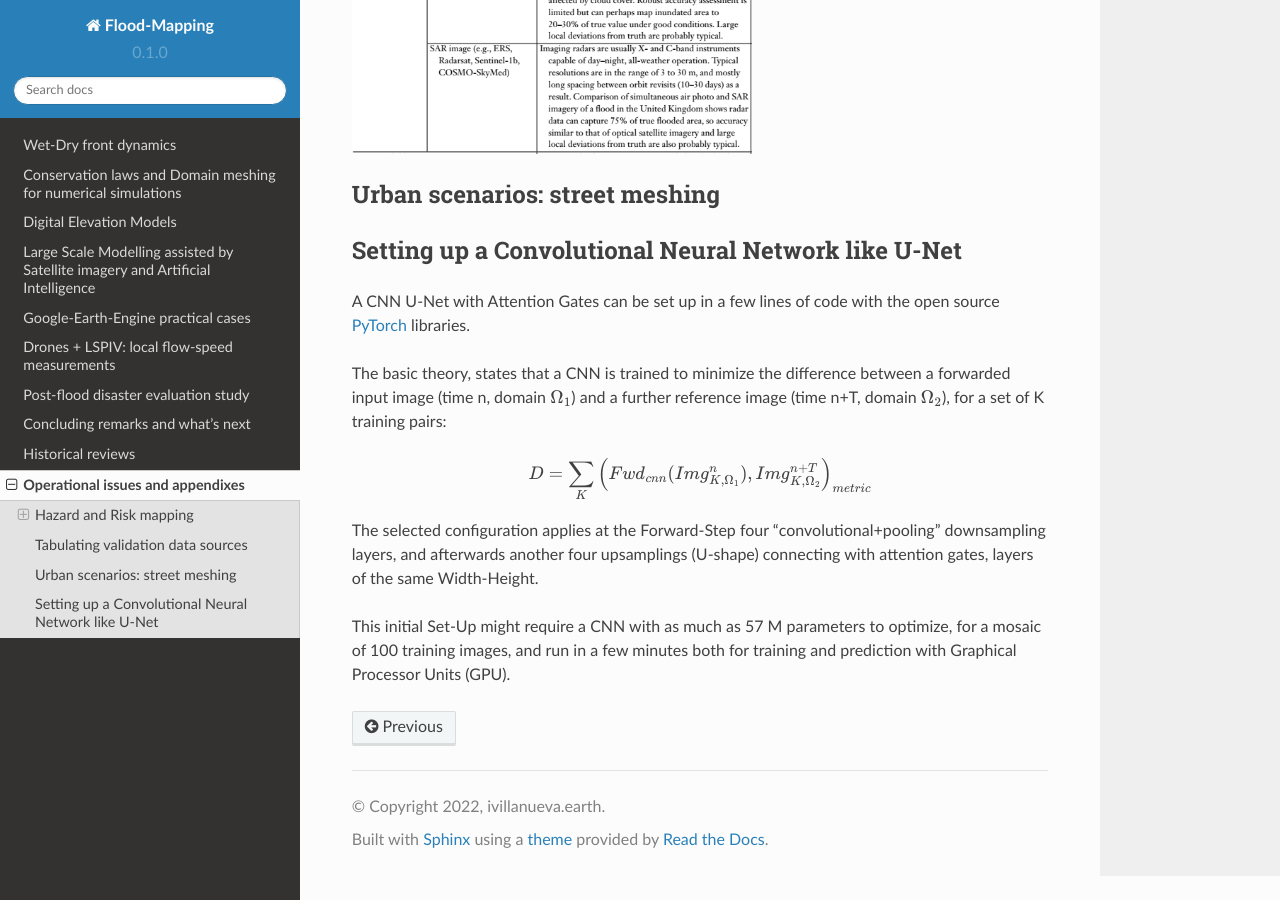
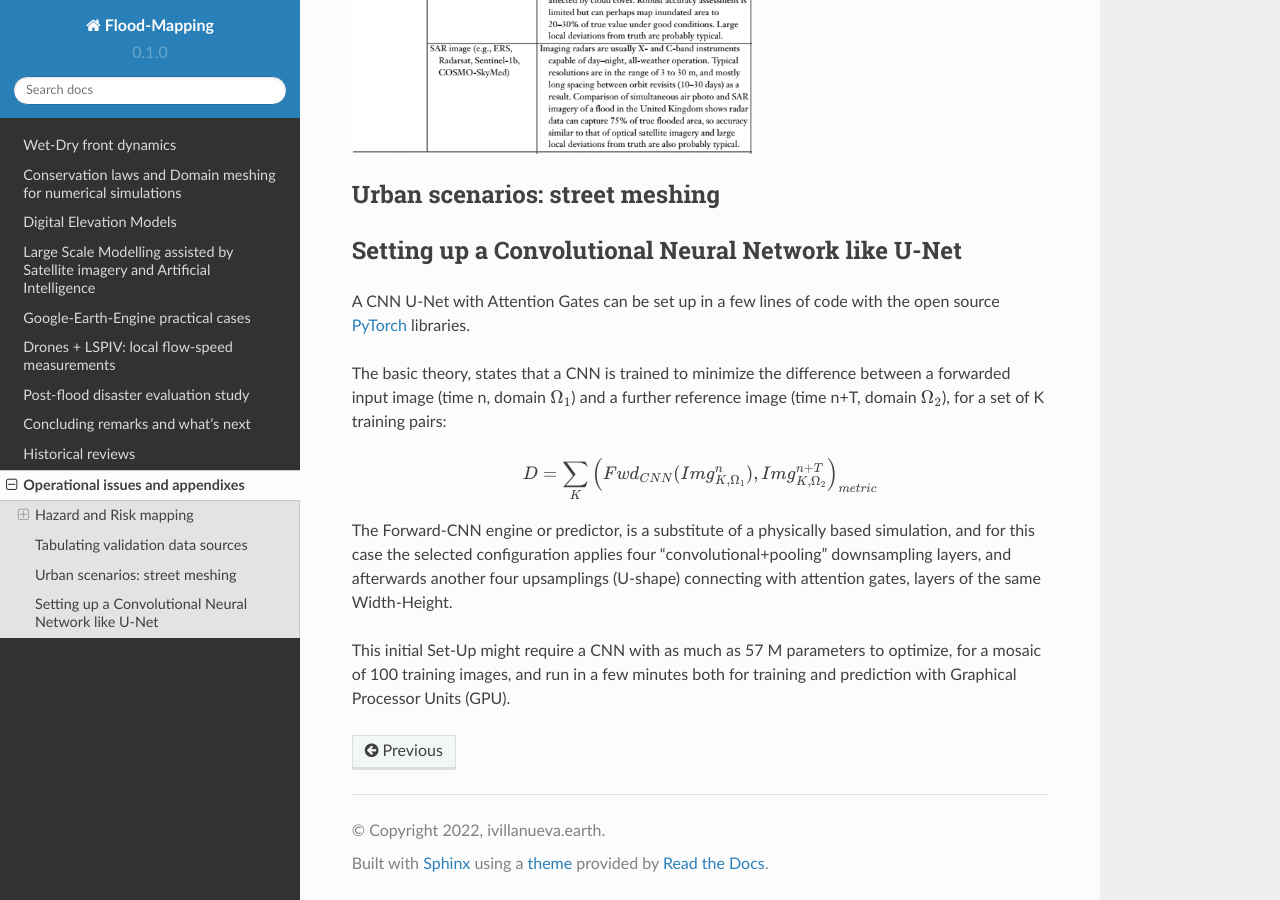
Before and after one commit to ivillamadrid/FloodMapping, a Sphinx documentation site: the page built from docs/source/operational_appx.rst, in a window 1280 px wide and 900 px high, scrolled down 1637 px. Built offline with Sphinx 7.4.7 and the Read the Docs theme 2.0.0, drawn with Linux system fonts in a browser that asks for light colours.

Commit message:
Update operational_appx.rst

```diff
--- a/docs/source/operational_appx.rst
+++ b/docs/source/operational_appx.rst
@@ -70,10 +70,10 @@ and a further reference  image (time n+T, domain :math:`\Omega_2`), for a set of
 
 .. math::
 
-  D=\sum_{K} \left(Fwd_{cnn}(Img_{K,\Omega_1}^{n}), Img_{K, \Omega_2}^{n+T}\right)_{metric}
+  D=\sum_{K} \left(Fwd_{CNN}(Img_{K,\Omega_1}^{n}), Img_{K, \Omega_2}^{n+T}\right)_{metric}
 
 
-The selected configuration applies at the Forward-Step four "convolutional+pooling" downsampling layers, and afterwards another four upsamplings (U-shape)
+The Forward-CNN engine or predictor, is a substitute of a physically based simulation, and for this case the selected configuration applies four "convolutional+pooling" downsampling layers, and afterwards another four upsamplings (U-shape)
 connecting with attention gates, layers of the same Width-Height.
 
 This initial Set-Up might require a CNN with as much as 57 M parameters to optimize, for a mosaic of 100 training images, and run in a few minutes both for training and prediction with Graphical Processor Units (GPU).
```
